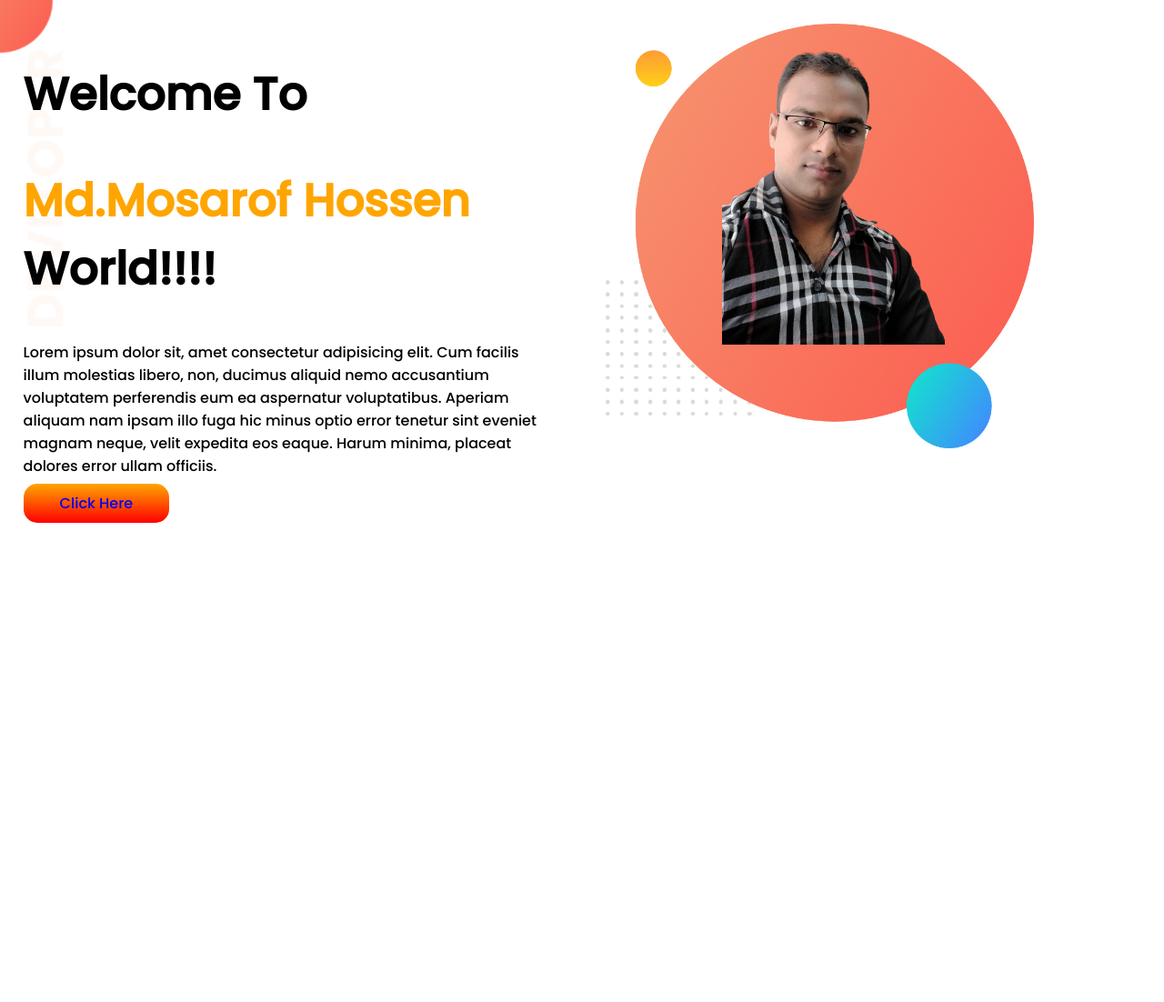
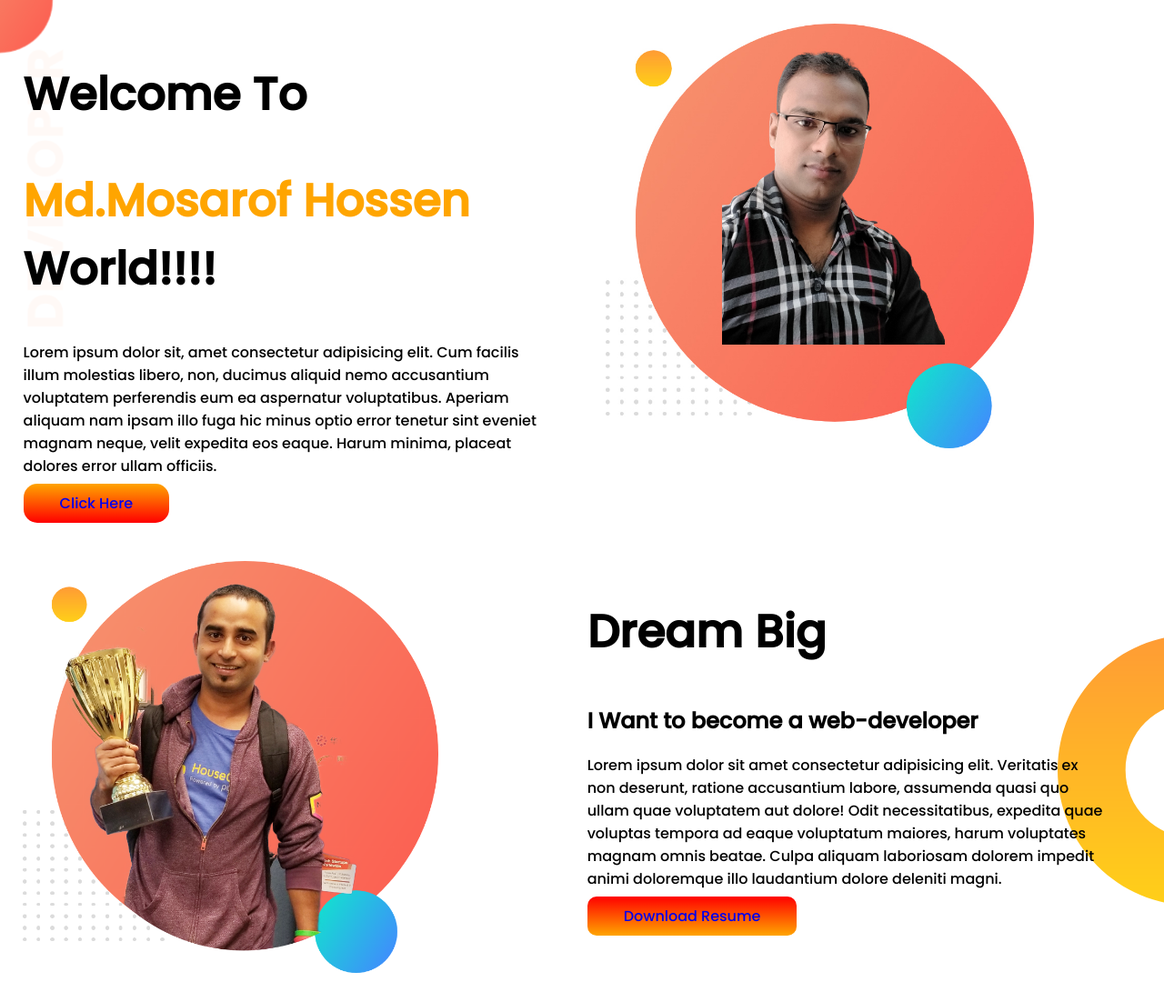
Before and after one commit to Mosarof5228/web-developer-portfolio, a plain HTML site: page index.html in a window 1280 px wide. Shown: the whole page at 91% size. Before the commit the page ends 800 px from the top, so only its background shows below. Drawn offline with Linux system fonts and the light colour scheme.

Commit message:
section2-commit

```diff
--- a/index.html
+++ b/index.html
@@ -23,5 +23,26 @@
    </div>
  </section>
 
+
+
+ <section class="dream-big">
+  <div  class="half-width">
+    <img src="images/jhankar.png" alt="img">
+  </div>
+
+  <div class="half-width">
+    <h1>Dream Big</h1>
+    <h2>I Want to become a web-developer</h2>
+    <p>Lorem ipsum dolor sit amet consectetur adipisicing elit. Veritatis ex non deserunt, ratione accusantium labore, assumenda quasi quo ullam quae voluptatem aut dolore! Odit necessitatibus, expedita quae voluptas tempora ad eaque voluptatum maiores, harum voluptates magnam omnis beatae. Culpa aliquam laboriosam dolorem impedit animi doloremque illo laudantium dolore deleniti magni.</p>
+
+    <a class="button-link1" href="https://www.w3schools.com/">Download Resume</a>
+
+  </div>
+
+
+
+
+ </section>
+
 </body>
 </html>
--- a/style.css
+++ b/style.css
@@ -29,3 +29,17 @@ h1{
   background-image:url(images/top-banner.png);
   background-repeat:no-repeat
 }
+
+.dream-big{
+  background-image:url(images/dream-bg.png);
+  background-repeat:no-repeat;
+  background-position:right;
+  padding-right:3%;
+}
+.button-link1{
+  text-decoration:none;
+  background-image:linear-gradient(red,orange);
+  padding:10px 40px;
+  border-radius:10px;
+
+}
```
